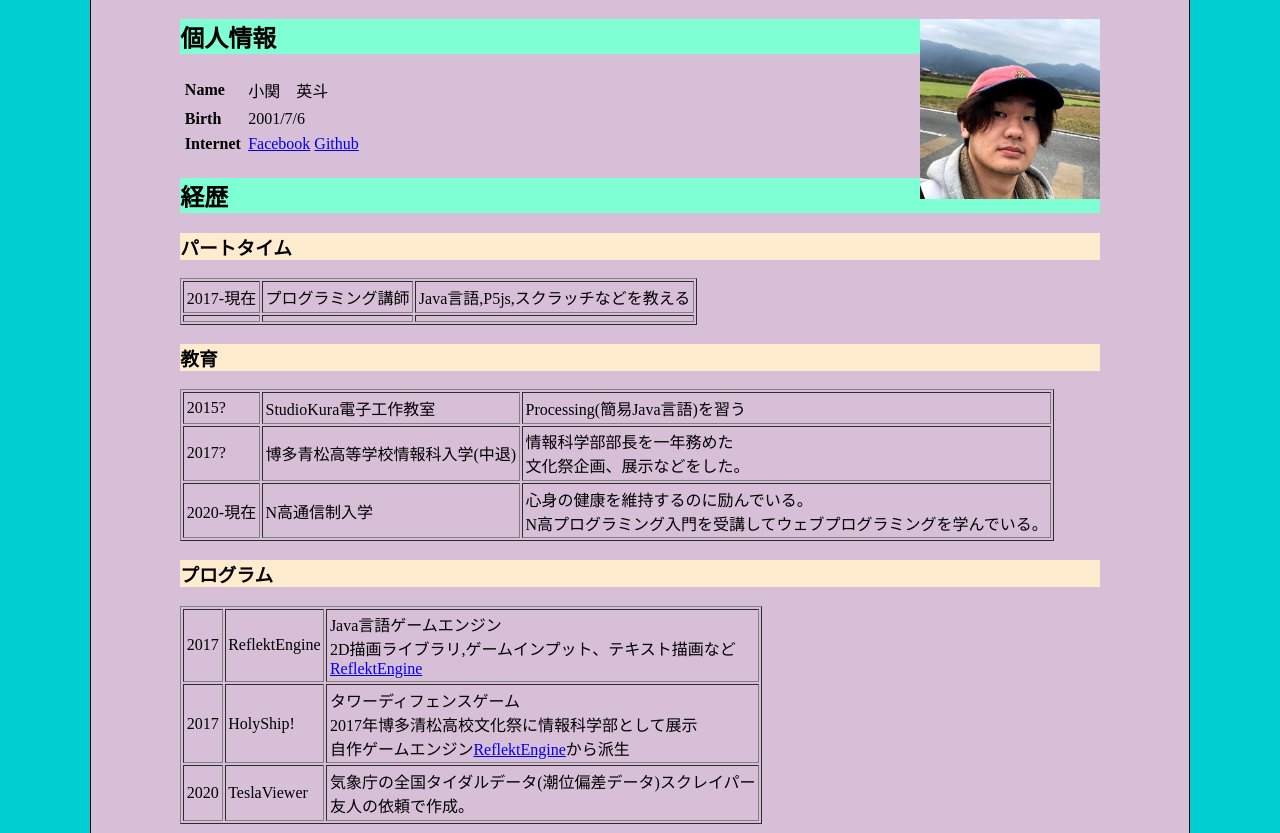
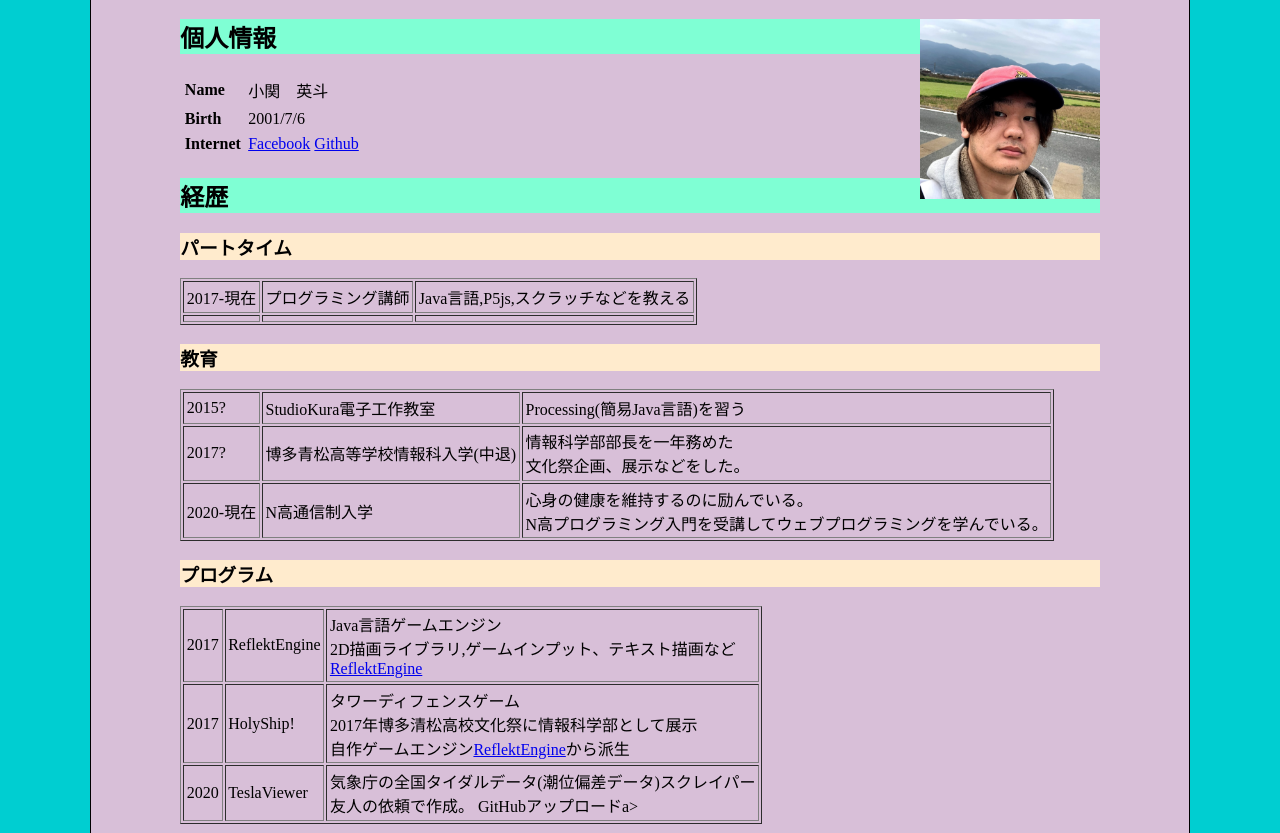
Before and after one commit to HidetoOzeki/HidetoDoingThings, a plain HTML site: page index.html in a window 1280 px wide. Shown: the part 119-952 px from the top of the page. Drawn offline with Linux system fonts and the light colour scheme.

Commit message:
added github anchor

```diff
--- a/index.html
+++ b/index.html
@@ -92,6 +92,7 @@
             <td>TeslaViewer</td>
             <td>気象庁の全国タイダルデータ(潮位偏差データ)スクレイパー<br>
                 友人の依頼で作成。
+                <a src = "https://github.com/HidetoOzeki/TeslaViewer">GitHubアップロード</a>a>
             </td>
         </tr>
     </table>
```
